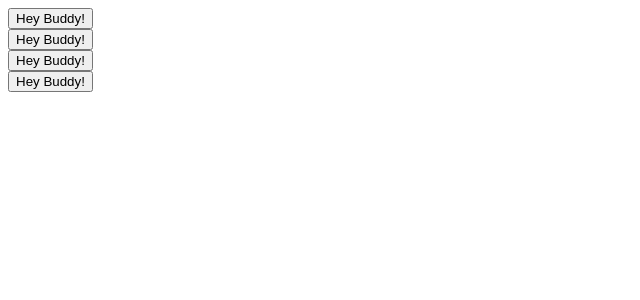
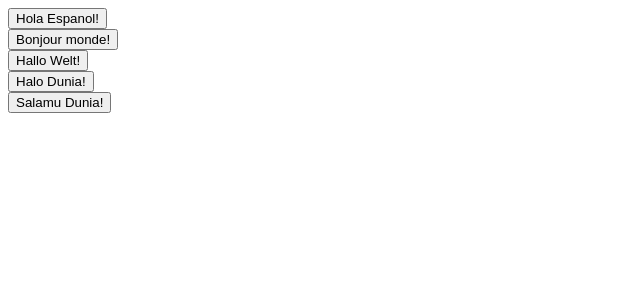
Before and after one commit to asksaurabh/React-Tutorial, a React (Create React App) app in the folder custom-naivgation-routing-systems/: page / in a window 1280 px wide. Shown: the top 300 px of the page, without its empty margins (0-640 px from the left). Built offline with nearby package versions, Linux system fonts and the light colour scheme.

Commit message:
Use children prop to show Button text

```diff
--- a/custom-naivgation-routing-systems/src/App.js
+++ b/custom-naivgation-routing-systems/src/App.js
@@ -4,16 +4,19 @@ function App() {
   return (
     <div>
       <div>
-        <Button />
+        <Button>Hola Espanol!</Button>
       </div>
       <div>
-        <Button />
+        <Button>Bonjour monde!</Button>
       </div>
       <div>
-        <Button />
+        <Button>Hallo Welt!</Button>
       </div>
       <div>
-        <Button />
+        <Button>Halo Dunia!</Button>
+      </div>
+      <div>
+        <Button>Salamu Dunia!</Button>
       </div>
     </div>
   );
--- a/custom-naivgation-routing-systems/src/Button.js
+++ b/custom-naivgation-routing-systems/src/Button.js
@@ -1,5 +1,5 @@
-function Button() {
-  return <button>Hey Buddy!</button>;
+function Button({ children }) {
+  return <button>{children}</button>;
 }
 
 export default Button;
```
